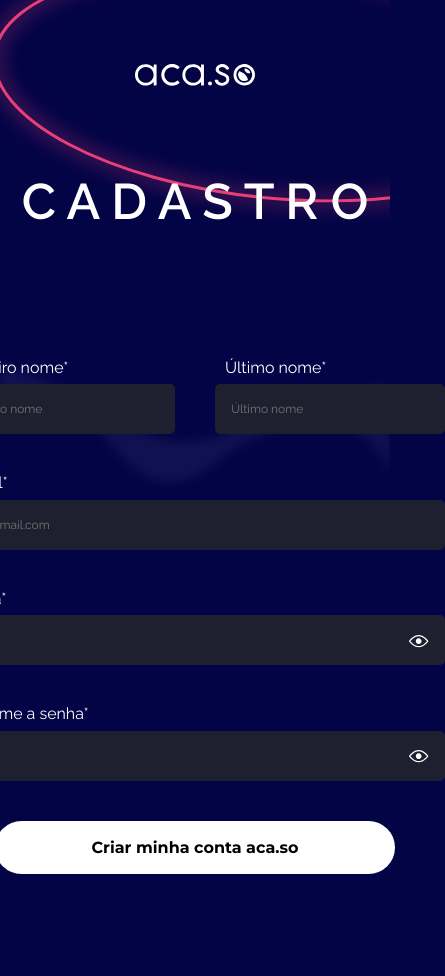
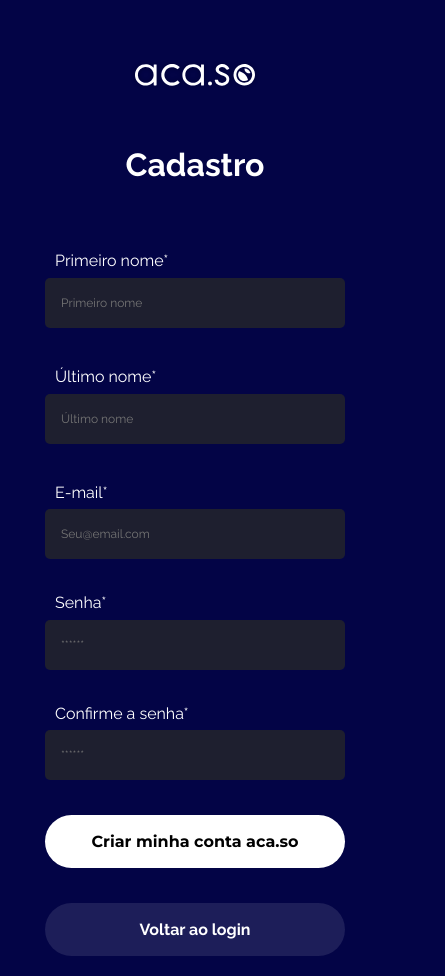
Before and after one commit to gabriel-ggpk/aca_so, a React (Create React App) app: page / in a window 390 px wide. Both pictures are taken after a click on the element "Criar minha conta em aca.so". Shown: the whole page, 445 px wide, since content can reach past the window. Before the commit the page ends 874 px from the top, so only its background shows below. Built offline with nearby package versions, Linux system fonts and the light colour scheme.

Commit message:
feita responsividade das rotas de login, register e confirmEmail

```diff
--- a/src/app.tsx
+++ b/src/app.tsx
@@ -3,10 +3,11 @@ import React, { Suspense, useMemo } from 'react';
 import { BrowserRouter, Route, Routes } from 'react-router-dom';
 import routes from './core/config/routes';
 import {
-  GlobalUserContext, User, UserContext,
+  GlobalUserContext, UserContext,
 } from './core/context/userContext';
 import RouteInterface from './core/interfaces/route';
 import Token from './core/interfaces/token';
+import { User } from './core/interfaces/user';
 import AuthServices from './core/service/auth';
 import GlobalStyles from './globalStyles';
 
@@ -18,11 +19,13 @@ export default function AppRoutes(): JSX.Element {
     last_name: '',
     groups: [],
   } as User);
+
   const [token, setToken] = React.useState({
     access_token: '',
     refresh_token: '',
     id_token: '',
   } as Token);
+
   return (
     <GlobalUserContext.Provider value={useMemo<UserContext>(() => ({
       user,
@@ -46,6 +49,7 @@ export default function AppRoutes(): JSX.Element {
 
   );
 }
+
 const RouterComponents = routes.map(
   ({ url, component }: RouteInterface): JSX.Element => (
     <Route key={url} path={url} element={React.createElement(component)} />
--- a/src/components/button/style.ts
+++ b/src/components/button/style.ts
@@ -13,6 +13,12 @@ export const StyledButton = styled.div<ButtonProps>`
     justify-content: center;
     align-items: center;
     padding: 17px 0px;
+    @media (max-width: 1200px) {
+      width: 100%;
+      max-width: 400px;
+      box-sizing: border-box;
+    }
+
   `;
 export const ButtonLabel = styled.span<ButtonLabelProps>`
     font-size: 16px;
@@ -25,4 +31,11 @@ export const ButtonWrapper = styled.div`
     display: flex;
     flex-direction: column;
     justify-content: center;
+    align-items: center;
+    @media (max-width: 1200px) {
+      width: 100%;
+      box-sizing: border-box;
+      padding-left: 45px;
+      padding-right: 45px;
+    }
   `;
--- a/src/components/input/style.ts
+++ b/src/components/input/style.ts
@@ -13,14 +13,24 @@ export const StyledInput = styled.input<Props>`
   font-weight: 400;
   box-sizing: border-box;
   font-family: 'Raleway', sans-serif;
-  border: ${(props) => (props.error ? '3px solid #E93F78' : 'none')}
+  border: ${(props) => (props.error ? '3px solid #E93F78' : 'none')};
+  @media (max-width: 1200px) {
+    width: 100%;
 
+  }
   `;
 export const Wrapper = styled.div`
   display: flex;
   flex-direction: column;
   position: relative;
   max-width: 500px;
+  @media (max-width: 1200px) {
+    width: 100%;
+    box-sizing: border-box;
+    padding-left: 45px;
+    padding-right: 45px;
+
+  }
   `;
 export const Label = styled.span`
   font-size: 16px;
@@ -32,7 +42,9 @@ export const PasswordIconWrapper = styled.img`
   position: absolute;
   right: 16px;
   top: 45px;
-
+  @media (max-width: 1200px) {
+    display: none;
+  }
   `;
 export const ErrorMessage = styled.span`
   font-size: 12px;
--- a/src/components/styledComponents/formTitle.ts
+++ b/src/components/styledComponents/formTitle.ts
@@ -8,6 +8,22 @@ const FormTitle = styled.h1`
   margin-bottom: 120px;
   white-space: pre-line;
   text-align: center;
+  @media (max-width: 1200px) {
+    display: none;
+  }
 `;
 
-export default FormTitle;
+const FormTitleSmall = styled.h1`
+  display: none;
+  font-size: 32px;
+  line-height: 37px;
+  font-weight: 700;
+  margin-bottom: 69px;
+  white-space: pre-line;
+  text-align: center;
+  @media (max-width: 1200px) {
+    display: block !important;
+  }
+`;
+
+export { FormTitle, FormTitleSmall };
--- a/src/components/styledComponents/formWrapper.ts
+++ b/src/components/styledComponents/formWrapper.ts
@@ -11,6 +11,14 @@ const FormWrapper = styled.div`
   & > *:last-child {
     margin-bottom: 0px;
   }
+  @media (max-width: 1200px) {
+    & > * {
+      margin-bottom: 35px;
+    }
+    & > *:last-child {
+      margin-bottom: 20px;
+    }
+  }
 `;
 
 export default FormWrapper;
--- a/src/globalStyles.ts
+++ b/src/globalStyles.ts
@@ -21,9 +21,12 @@ const GlobalStyle = createGlobalStyle`
     height: -webkit-fill-available;
     & > div {
       height: 100vh;
+  }
+  @media (max-width: 1200px) {
+    background-image: none !important;
 
+}
   }
-}
 `;
 
 export default GlobalStyle;
--- a/src/pages/confirmEmail/index.tsx
+++ b/src/pages/confirmEmail/index.tsx
@@ -5,7 +5,7 @@ import { useNavigate } from 'react-router-dom';
 import Logo from '@/assets/negative-logo.svg';
 import CompanyLogo from '@/components/styledComponents/companyLogo';
 import FormWrapper from '@/components/styledComponents/formWrapper';
-import FormTitle from '@/components/styledComponents/formTitle';
+import { FormTitle, FormTitleSmall } from '@/components/styledComponents/formTitle';
 import Input from '@/components/input';
 import Button from '@/components/button';
 import validateInput from '@/core/helpers/inputValidator';
@@ -41,6 +41,7 @@ export default function ConfirmEmail(): JSX.Element {
       <FormTitle>
         {'C O N F I R M A R \n E - M A I L'}
       </FormTitle>
+      <FormTitleSmall>{'Confirmar \n e-mail'}</FormTitleSmall>
       <Input type="email" placeholder="Digite o código recebido..." width="500px" label="Código" innerRef={codeRef} error={inputError.code} />
       <Button
         backgroundColor="white"
@@ -77,6 +78,7 @@ export default function ConfirmEmail(): JSX.Element {
         backgroundColor="rgba(255, 255, 255, 0.1)"
         width="400px"
         fontWeigth="700"
+        label="Não recebeu o código?"
         onClick={async () => {
           if (!resendEmail) return;
           setEmailTimer(dayjs.duration(120, 'seconds'));
@@ -91,6 +93,7 @@ export default function ConfirmEmail(): JSX.Element {
       >
         {resendEmail ? 'Reenviar código' : `aguarde ${emailTimer.format('m:ss')} para reenviar`}
       </Button>
+
     </FormWrapper>
   );
 }
--- a/src/pages/home/style.ts
+++ b/src/pages/home/style.ts
@@ -1,5 +1,5 @@
 import styled from 'styled-components';
-import Stars from '@/assets/images/stars.png';
+import Stars from '@/assets/stars.png';
 
 export const PageWrapper = styled.div`
   background-color: #0f0f0f;
--- a/src/pages/login/index.tsx
+++ b/src/pages/login/index.tsx
@@ -3,7 +3,7 @@ import { useNavigate } from 'react-router-dom';
 import Logo from '@/assets/negative-logo.svg';
 import CompanyLogo from '@/components/styledComponents/companyLogo';
 import FormWrapper from '@/components/styledComponents/formWrapper';
-import FormTitle from '@/components/styledComponents/formTitle';
+import { FormTitle, FormTitleSmall } from '@/components/styledComponents/formTitle';
 import Input from '@/components/input';
 import Button from '@/components/button';
 import validateInput from '@/core/helpers/inputValidator';
@@ -28,6 +28,7 @@ function Login(): JSX.Element {
     <FormWrapper>
       <CompanyLogo src={Logo} alt="Logo-aca.so" />
       <FormTitle>L O G I N</FormTitle>
+      <FormTitleSmall>Login</FormTitleSmall>
       <Input type="email" placeholder="Seu@email.com" width="500px" label="E-mail" innerRef={emailRef} error={inputError?.email} />
       <Input type="password" placeholder="******" width="500px" label="Senha" innerRef={passwordRef} error={inputError?.password} />
       <Button
--- a/src/pages/register/index.tsx
+++ b/src/pages/register/index.tsx
@@ -5,7 +5,7 @@ import Button from '@/components/button';
 import Logo from '../../assets/negative-logo.svg';
 import CompanyLogo from '@/components/styledComponents/companyLogo';
 import FormWrapper from '@/components/styledComponents/formWrapper';
-import FormTitle from '@/components/styledComponents/formTitle';
+import { FormTitle, FormTitleSmall } from '@/components/styledComponents/formTitle';
 import validateInput from '@/core/helpers/inputValidator';
 import RegisterInfo from '@/core/interfaces/forms/register';
 import RegisterServices from '@/core/service/register';
@@ -35,6 +35,7 @@ export default function Register(): JSX.Element {
     <FormWrapper>
       <CompanyLogo src={Logo} alt="Logo-acaso" />
       <FormTitle>C A D A S T R O</FormTitle>
+      <FormTitleSmall>Cadastro</FormTitleSmall>
       <NameWrapper>
         <Input type="text" placeholder="Primeiro nome" width="230px" label="Primeiro nome*" innerRef={firstNameRef} error={inputError?.firstName} />
         <Input type="text" placeholder="Último nome" width="230px" label="Último nome*" innerRef={lastNameRef} error={inputError?.lastName} />
@@ -48,6 +49,8 @@ export default function Register(): JSX.Element {
         width="400px"
         label={reqError}
         labelColor="red"
+        font="Montserrat"
+        fontWeigth="700"
         onClick={async () => {
           const { triggerInput, errorMessage } = validateInput('register', {
             email: emailRef.current?.value,
@@ -78,10 +81,11 @@ export default function Register(): JSX.Element {
           }
           navigate(`/confirmEmail?email=${emailRef.current?.value}`);
         }}
-        font="Montserrat"
-        fontWeigth="700"
       >
         Criar minha conta aca.so
+      </Button>
+      <Button width="400px" font="Raleway" fontWeigth="700" onClick={() => navigate('/')} backgroundColor="rgba(255, 255, 255, 0.1)">
+        Voltar ao login
       </Button>
     </FormWrapper>
 
--- a/src/pages/register/style.ts
+++ b/src/pages/register/style.ts
@@ -4,6 +4,18 @@ const NameWrapper = styled.div`
   display: flex;
   justify-content: space-between;
   width: 500px;
+  @media (max-width: 1200px) {
+    width: 100%;
+    max-width: 100%;
+    flex-direction: column;
+    align-items: center;
+    justify-content: center;
+    margin-bottom: 0 !important;
+    & > div {
+      margin-bottom: 40px !important;
+
+  }
+}
 `;
 // usando default pois é o único componente que será exportado por enquanto
 export default NameWrapper;
```
